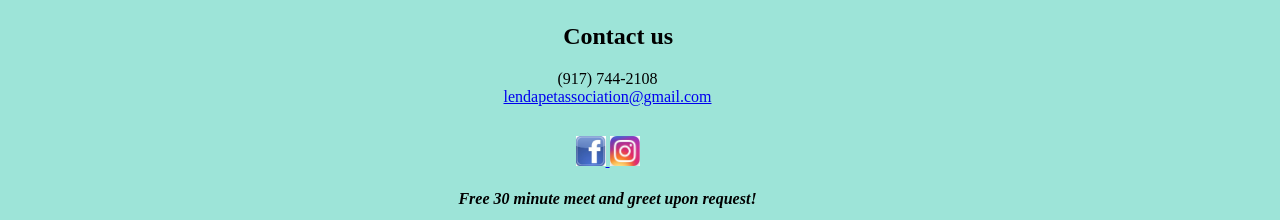
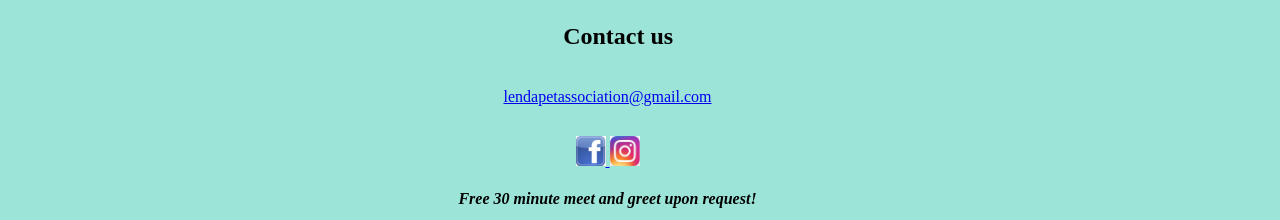
Before and after one commit to dmoses00/lend-a-pet-site, a plain HTML site: page index.html in a window 1280 px wide. Shown: the part 2968-3188 px from the top of the page. Drawn offline with Linux system fonts and the light colour scheme.

Commit message:
Add files via upload

```diff
--- a/index.html
+++ b/index.html
@@ -137,7 +137,7 @@
     <h2 id="contact">Contact us</h2>
 
     <p>
-      (917) 744-2108
+
       <br />
       <a href="mailto:lendapetassociation@gmail.com">lendapetassociation@gmail.com</a> </br>
 
```
